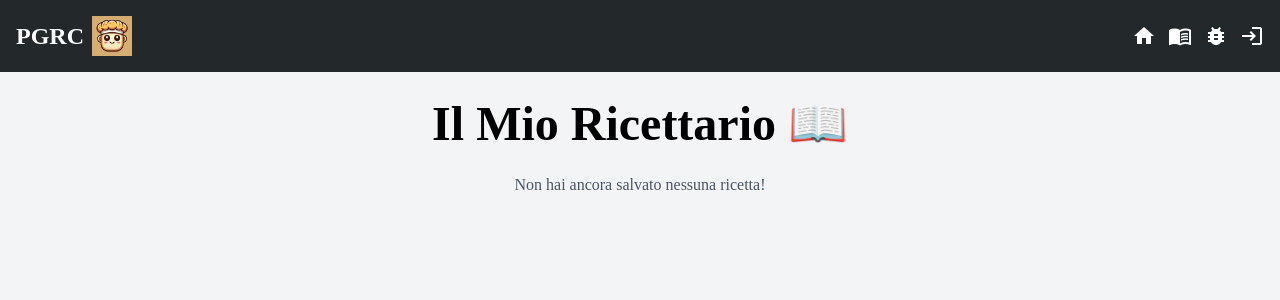
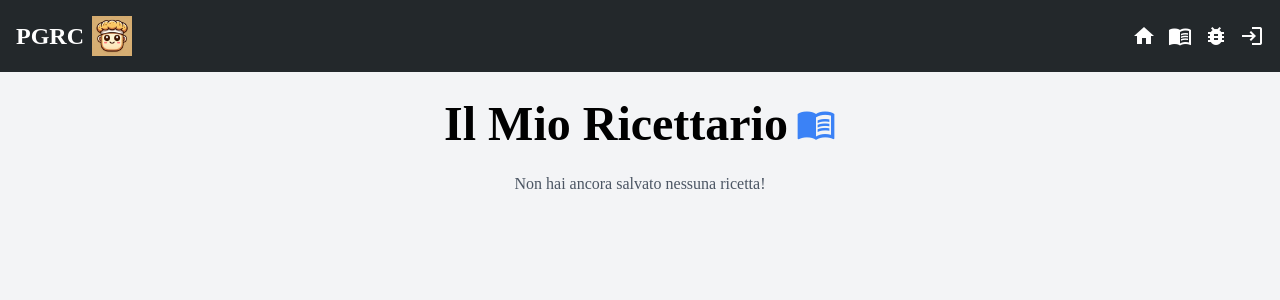
Before and after one commit to TheDollMaster98/my-recipe-app, a React (Create React App) app: page /recipe in a window 1280 px wide. Shown: the top 300 px of the page. Built offline with nearby package versions, Linux system fonts and the light colour scheme; what tailwindcss-animated would draw is missing.

Commit message:
fix recipe icon

```diff
--- a/src/pages/SavedRecipesPage.jsx
+++ b/src/pages/SavedRecipesPage.jsx
@@ -16,8 +16,14 @@ const SavedRecipesPage = () => {
 
   return (
     <div className="min-h-screen p-6 bg-gray-100">
-      <h2 className="mb-6 text-3xl font-bold text-center text-black">Il Mio Ricettario 📖</h2>
-
+      <h2 className="mb-6 text-3xl font-bold text-center text-black">
+        <div className="flex items-center justify-center gap-2">
+          Il Mio Ricettario
+          <span className="text-blue-500 material-icons" style={{ fontSize: "2.5rem" }}>
+            menu_book
+          </span>
+        </div>
+      </h2>
       {savedRecipes.length > 0 ? (
         <div className="grid grid-cols-1 gap-6 sm:grid-cols-2 md:grid-cols-3 lg:grid-cols-4">
           {savedRecipes.map((meal) => (
```
